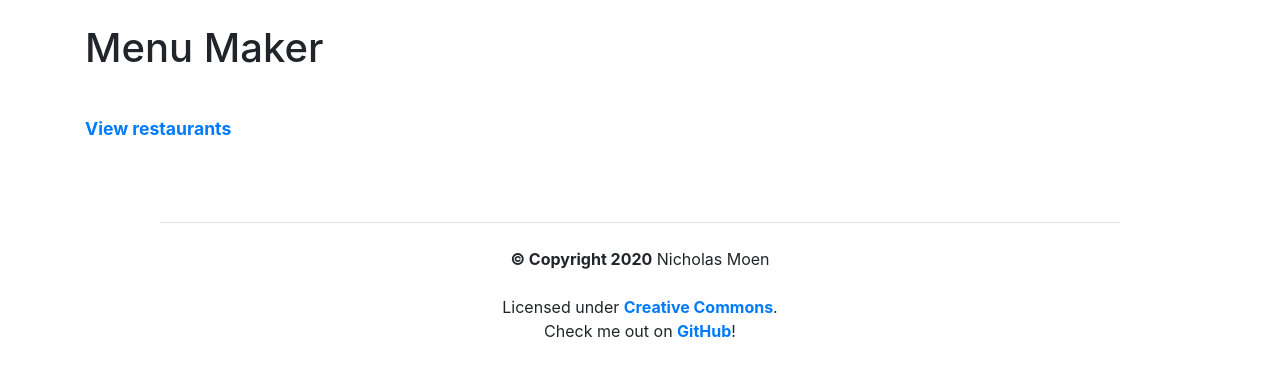
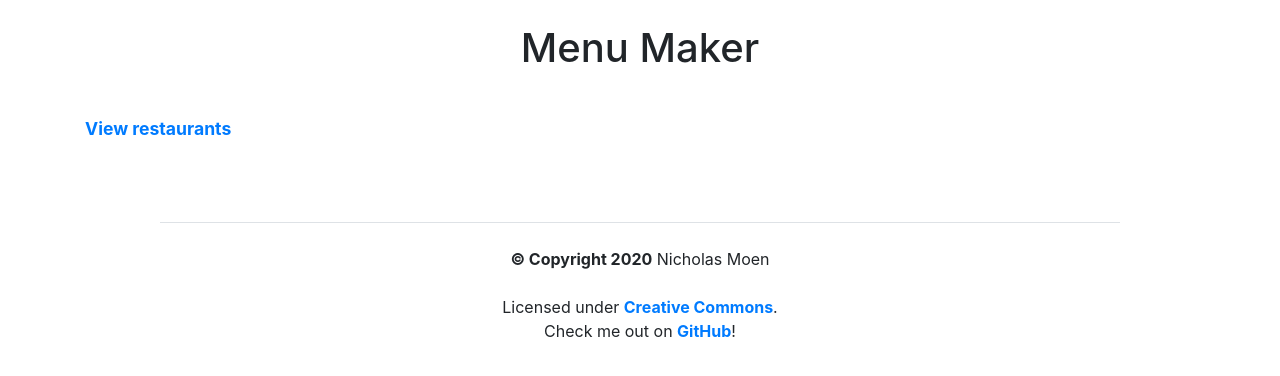
Before and after one commit to arcanemachine/django-menu-maker, a Django app: page / in a window 1280 px wide. Shown: the part 56-432 px from the top of the page. Run offline with Django 3.2, Linux system fonts and the light colour scheme.

Commit message:
Make title and subheading centered by default

```diff
--- a/templates/base.html
+++ b/templates/base.html
@@ -52,7 +52,7 @@
     <div id="content" class="container">
 
       {% block body_title_wrapper %}
-      <h1 id="body-title"{% if body_title_tags %} class="{{ body_title_tags }}"{% endif %}>
+      <h1 id="body-title" class="{% if body_title_tags %}{{ body_title_tags }}{% else %}text-center{% endif %}">
         {% block body_title %}
           {% if body_title_text %}{{ body_title_text }}{% endif %}
         {% endblock body_title %}
@@ -60,7 +60,7 @@
       {% endblock body_title_wrapper %}
 
       {% block body_subheading_wrapper %}
-      <h4 id="body-subheading"{% if body_subheading_tags %} class="{{ body_subheading_tags }}"{% endif %}>
+      <h4 id="body-subheading" class="{% if body_subheading_tags %}{{ body_subheading_tags }}{% else %}text-center{% endif %}">
         {% block body_subheading %}
           {% if body_subheading_text %}{{ body_subheading_text }}{% endif %}
         {% endblock body_subheading %}
```
Also changed, not shown: restaurants/templates/restaurants/restaurant_detail.html (+2 -6 lines).
